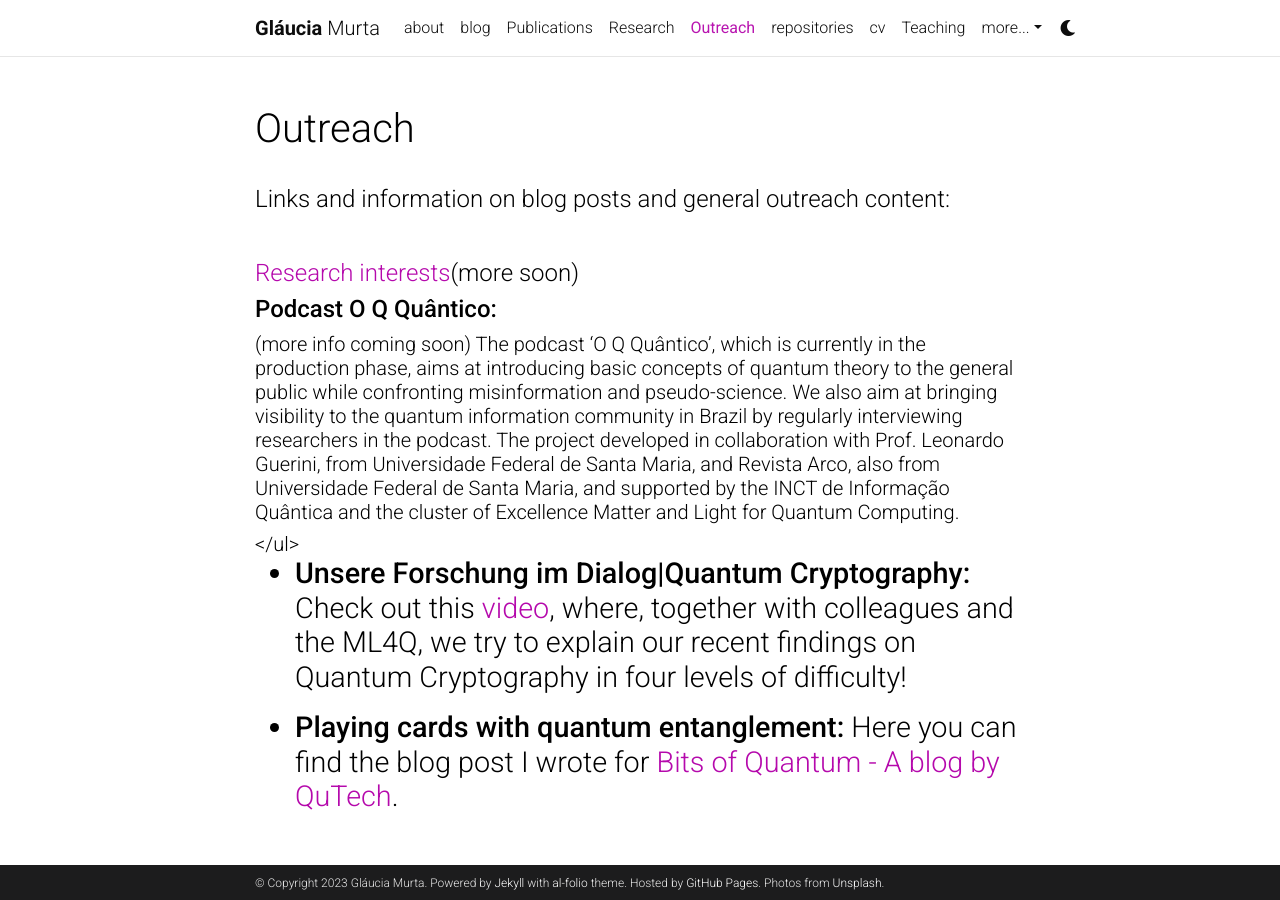
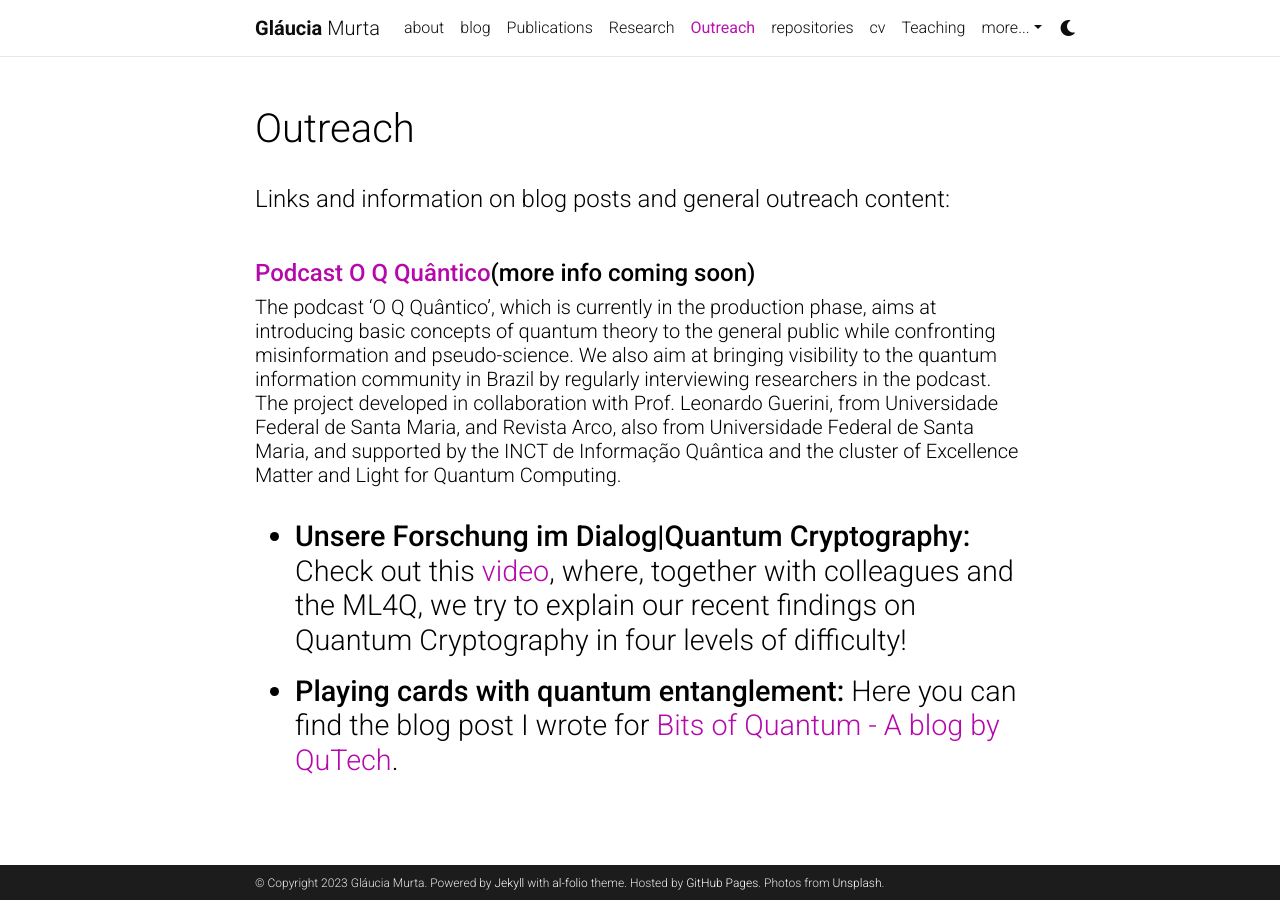
Before and after one commit to glauciamg/glauciamg.github.io, a Jekyll site: the page built from _pages/outreach.md, in a window 1280 px wide. Built offline with Jekyll 4.4.1, drawn with Linux system fonts in a browser that asks for light colours; comment, search, counter and statistics services are not loaded; a style sheet for code colours, icons or effects is not loaded.

Commit message:
Update outreach.md

```diff
--- a/_pages/outreach.md
+++ b/_pages/outreach.md
@@ -15,17 +15,17 @@ horizontal: false
 
 &nbsp;
 <!-- wp:heading -->
-<h4><span style="color: var(--global-theme-color)">Research interests</span>(more soon)</h4>
+<h4><strong><span style="color: var(--global-theme-color)">Podcast O Q Quântico</span>(more info coming soon)</strong></h4>
 <!-- /wp:heading -->
-<h4><span style="color: var(--global-theme-color)"><strong>Podcast O Q Quântico:</strong></span></h4>
-  <h5> (more info coming soon)
+
+  <h5>
 The podcast ‘O Q Quântico’, which is currently in the production phase, aims at introducing
 basic concepts of quantum theory to the general public while confronting misinformation and
 pseudo-science. We also aim at bringing visibility to the quantum information community in
 Brazil by regularly interviewing researchers in the podcast. The project developed in collaboration
 with Prof. Leonardo Guerini, from Universidade Federal de Santa Maria, and Revista Arco, also
 from Universidade Federal de Santa Maria, and supported by the INCT de Informação Quântica and the cluster of Excellence Matter and Light for Quantum Computing.<h5>
-</ul>
+
 
 
 &nbsp;
```
